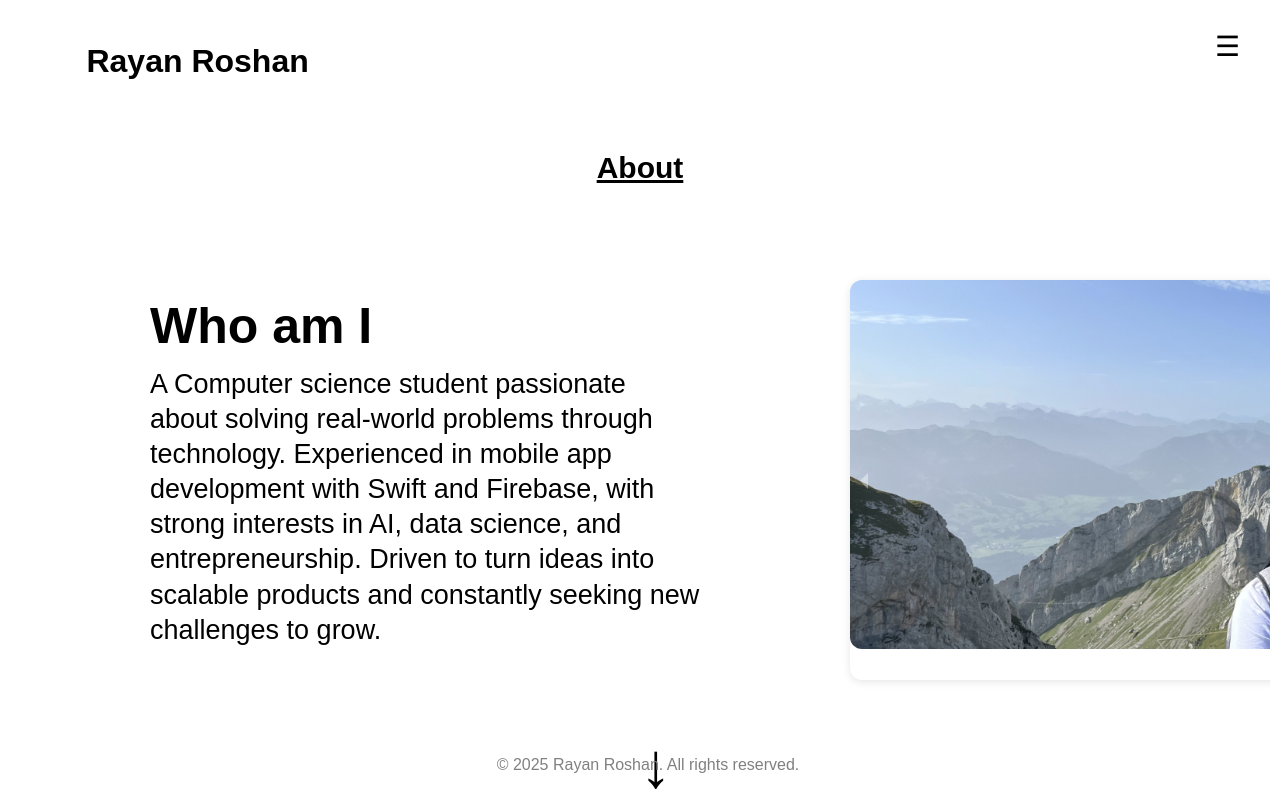
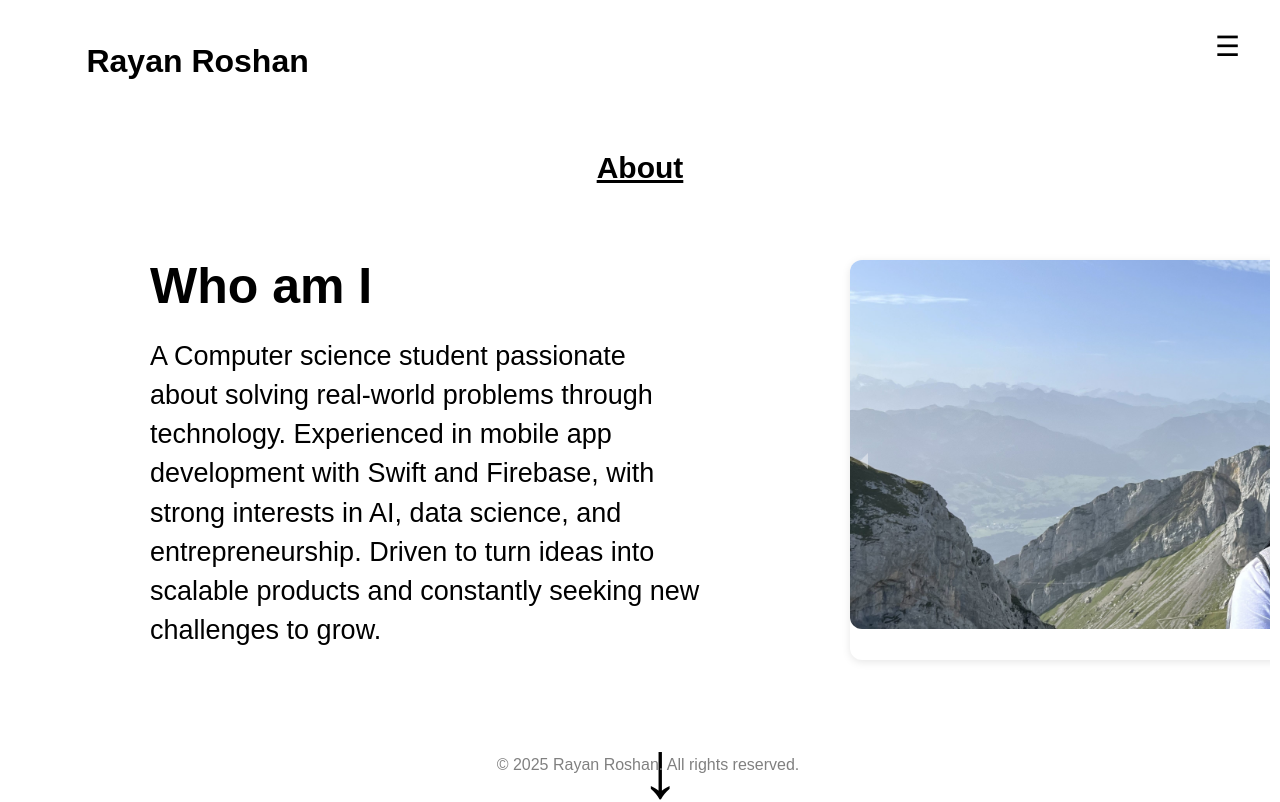
Before and after one commit to Rayan-Roshan21/Rayan_Roshan_website, a React (Vite) app in the folder Rayan_Roshan_Website/: page /about in a window 1280 px wide. Shown: the top 802 px of the page. Built offline with nearby package versions, Linux system fonts and the light colour scheme.

Commit message:
Made position adjustments

```diff
--- a/Rayan_Roshan_Website/src/Components/Down_arrow/Down_arrow.css
+++ b/Rayan_Roshan_Website/src/Components/Down_arrow/Down_arrow.css
@@ -1,12 +1,12 @@
 .arrow {
   position: absolute;
-  top: 725px;
+  top: 720px;
   left: 50%;
   display: flex;
   animation: bounce 1.2s infinite;
   font-family: Arial, Helvetica, sans-serif;
   font-weight: 500;
-  font-size: 63px;
+  font-size: 80px;
   text-align: center;
   justify-content: center; /* horizontal */
   align-items: center;
--- a/Rayan_Roshan_Website/src/Components/Image_carousel/Image_slideshow.css
+++ b/Rayan_Roshan_Website/src/Components/Image_carousel/Image_slideshow.css
@@ -2,7 +2,7 @@
   width: 700px;
   height: 400px; /* Set a fixed height */
   position: absolute;
-  top: 280px;
+  top: 260px;
   left: 850px;
   overflow: hidden;
   background: #fff;
--- a/Rayan_Roshan_Website/src/Pages_CSS/About.css
+++ b/Rayan_Roshan_Website/src/Pages_CSS/About.css
@@ -14,7 +14,7 @@
   font-family: Arial, Helvetica, sans-serif;
     font-size: 50px;
     position: absolute;
-    top: 255px;
+    top: 215px;
     left: 150px;
 }
 
@@ -22,8 +22,8 @@
   font-family: Arial, Helvetica, sans-serif;
     font-size: 27px;
     position: absolute;
-    top: 340px;
+    top: 310px;
     left: 150px;
     width: 550px;
-    line-height: 1.3;
+    line-height: 1.45;
 }
```
